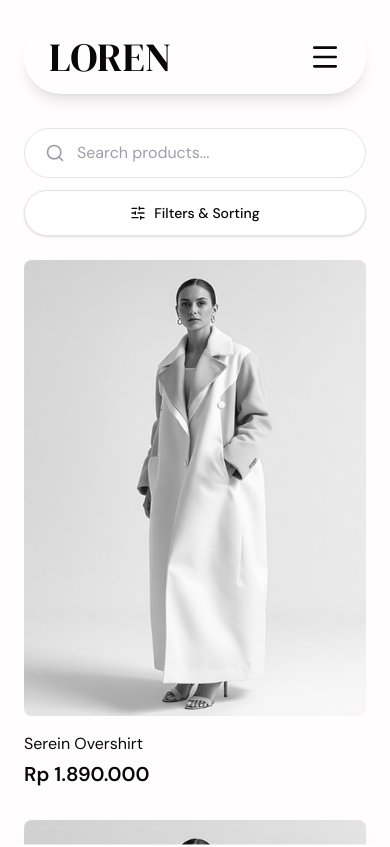
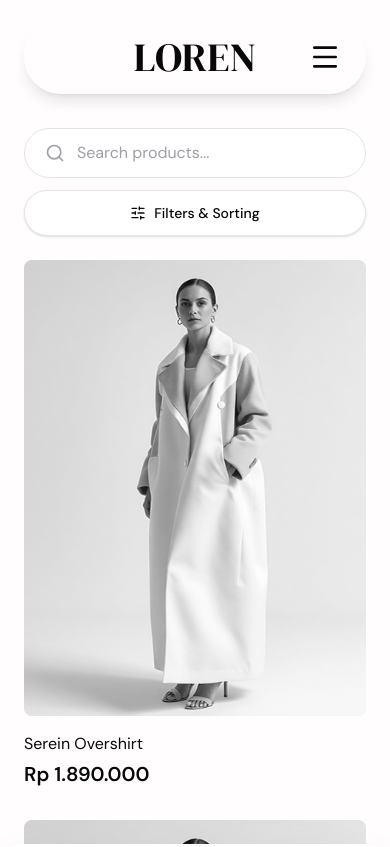
Before and after one commit to willgregorry/loren, a Next.js app: page /collection in a window 390 px wide. Shown: the top 847 px of the page. Built offline with nearby package versions, Linux system fonts and the light colour scheme; a web font is replaced by a local one.

Commit message:
fix: change wardrobe height

```diff
--- a/src/components/layout/Navbar.tsx
+++ b/src/components/layout/Navbar.tsx
@@ -306,12 +306,15 @@ export default function Navbar() {
       <div className="fixed left-0 right-0 top-5 z-50 flex justify-center px-6 md:top-3 md:px-12 lg:px-[100px]">
         <nav
           ref={navRef}
-          className="relative flex justify-between lg:grid w-full max-w-[1577px] lg:grid-cols-3 items-center rounded-full border border-white/20 bg-white/5 px-6 py-4 opacity-0 shadow-lg backdrop-blur-md md:px-10 md:py-4 selection:bg-loren-primary selection:text-loren-white"
+          className="relative grid w-full max-w-[1577px] grid-cols-3 items-center rounded-full border border-white/20 bg-white/5 px-6 py-4 opacity-0 shadow-lg backdrop-blur-md md:px-10 md:py-4 selection:bg-loren-primary selection:text-loren-white"
         >
           <div
             ref={pillRef}
             className="hidden lg:block absolute z-0 bg-loren-primary/20 rounded-full opacity-0 pointer-events-none"
           />
+
+          {/* Mobile Empty Left Space for Centering */}
+          <div className="lg:hidden"></div>
 
           <ul className={`hidden w-full items-center justify-between pr-[3vw] font-poppins text-[16px] font-medium leading-none transition-colors duration-300 lg:flex ${getLeftMenuColor()}`}>
             <li>
@@ -337,7 +340,7 @@ export default function Navbar() {
             </li>
           </ul>
 
-          <div className="flex justify-start lg:justify-center z-10">
+          <div className="flex justify-center z-10">
             <Link
               href="/"
               ref={titleRef}
--- a/src/components/sections/collection/Collection.tsx
+++ b/src/components/sections/collection/Collection.tsx
@@ -79,7 +79,7 @@ export default function Collection() {
           onClick={() => setIsFilterOpen(false)}
         />
 
-        <div className={`fixed inset-x-0 bottom-0 z-50 flex h-[85vh] w-full shrink-0 flex-col space-y-8 overflow-y-auto rounded-t-3xl bg-white p-6 shadow-2xl transition-transform duration-500 ease-[cubic-bezier(0.32,0.72,0,1)] lg:static lg:h-auto lg:w-[280px] lg:translate-y-0 lg:overflow-visible lg:rounded-none lg:bg-transparent lg:p-0 lg:shadow-none ${isFilterOpen ? "translate-y-0" : "translate-y-full lg:translate-y-0"}`}>
+        <div className={`fixed inset-x-0 bottom-0 z-50 flex h-[50vh] w-full shrink-0 flex-col space-y-8 overflow-y-auto rounded-t-3xl bg-white p-6 shadow-2xl transition-transform duration-500 ease-[cubic-bezier(0.32,0.72,0,1)] lg:static lg:h-auto lg:w-[280px] lg:translate-y-0 lg:overflow-visible lg:rounded-none lg:bg-transparent lg:p-0 lg:shadow-none ${isFilterOpen ? "translate-y-0" : "translate-y-full lg:translate-y-0"}`}>
           <div className="flex items-center justify-between lg:hidden">
             <h2 className="font-dmSerifDisplay text-2xl text-loren-black">Filters</h2>
             <button onClick={() => setIsFilterOpen(false)} className="flex h-8 w-8 items-center justify-center rounded-full bg-zinc-100 text-zinc-600 transition-colors hover:bg-zinc-200">
```
